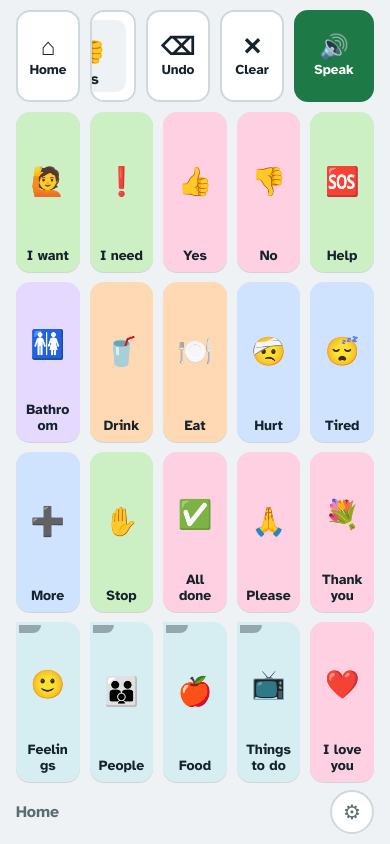
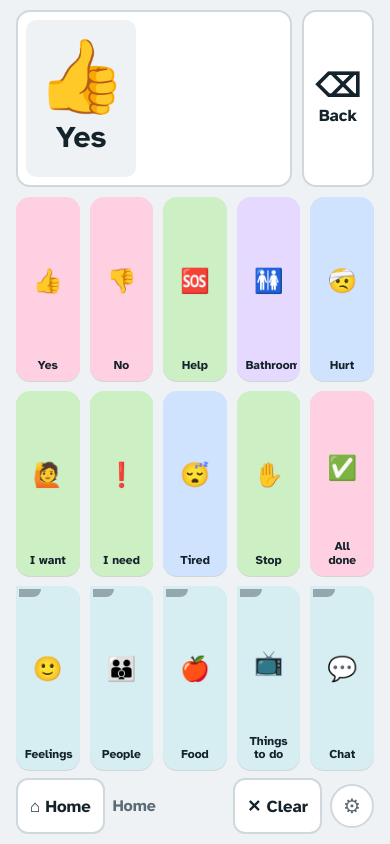
Before and after one commit to lukemallen4-bot/deanna-voice, a plain HTML site: page index.html in a window 390 px wide. Both pictures are taken after a click on the button "Yes". Drawn offline with Linux system fonts and the light colour scheme.

Commit message:
Full-width sentence bar, 3 rows, sturdier settings gear
Sentence bar spans the screen with only a Back button; Home and Clear
move to the bottom. Grid drops to 3 rows with a new Chat page. The gear
hold no longer cancels when the phone claims the long touch.

Co-Authored-By: Claude Opus 5.5 <noreply@anthropic.com>
Claude-Session: https://claude.ai/code/session_01RfevBYshzBSbmzwJAWbFiq

```diff
--- a/index.html
+++ b/index.html
@@ -48,17 +48,18 @@ button{font:inherit;color:inherit}
   padding-block:10px;padding-left:max(16px, env(safe-area-inset-left, 0px));padding-right:max(16px, env(safe-area-inset-right, 0px))}
 
 /* message strip */
-.top{display:flex;gap:10px;align-items:stretch;min-height:96px}
+.top{display:flex;gap:10px;align-items:stretch;height:clamp(110px,21vh,180px);flex:0 0 auto}
 .navbtn,.tool{border:2px solid var(--line);background:var(--panel);border-radius:var(--r);min-width:96px;
   display:flex;flex-direction:column;align-items:center;justify-content:center;gap:2px;font-weight:700;font-size:1.05rem;cursor:pointer;touch-action:manipulation}
 .navbtn .ico,.tool .ico{font-size:2rem;line-height:1}
 .strip{flex:1;min-width:0;display:flex;gap:8px;align-items:center;overflow-x:auto;padding:8px;border-radius:var(--r);
   background:var(--panel);border:2px solid var(--line);cursor:pointer;touch-action:manipulation}
 .strip:empty::before{content:attr(data-empty);color:var(--muted);font-size:1.1rem;padding-left:8px}
-.chip{flex:0 0 auto;display:flex;flex-direction:column;align-items:center;gap:2px;padding:4px 8px;border-radius:10px;background:var(--bg);min-width:64px}
-.chip img{width:44px;height:44px;object-fit:cover;border-radius:6px}
-.chip .em{font-size:34px;line-height:44px}
-.chip span{font-weight:700;font-size:.95rem}
+.chip{flex:0 0 auto;height:100%;box-sizing:border-box;display:flex;flex-direction:column;align-items:center;justify-content:center;gap:4px;padding:6px 10px;border-radius:10px;background:var(--bg);min-width:80px}
+.chip img{flex:1;min-height:0;max-height:60cqh;aspect-ratio:1;object-fit:cover;border-radius:8px}
+.strip{container-type:size}
+.chip .em{font-size:clamp(28px,46cqh,80px);line-height:1}
+.chip span{font-weight:700;font-size:clamp(15px,20cqh,30px);white-space:nowrap}
 .speakbtn{background:var(--speak);color:var(--speak-fg);border-color:var(--speak);min-width:120px;font-size:1.2rem}
 
 /* board */
@@ -70,7 +71,9 @@ button{font:inherit;color:inherit}
 .cell .pic{flex:1;min-height:0;width:100%;display:flex;align-items:center;justify-content:center}
 .cell .pic img{max-width:100%;max-height:100%;object-fit:contain;border-radius:8px}
 .cell .pic .em{font-size:clamp(28px,6vmin,72px);line-height:1}
-.cell .lbl{font-weight:700;font-size:clamp(14px,2.4vmin,24px);text-align:center;line-height:1.1;overflow-wrap:anywhere}
+.cell{container-type:size}
+.cell .lbl{font-weight:700;font-size:clamp(12px,min(13cqw,15cqh),26px);text-align:center;line-height:1.1;overflow-wrap:normal;word-break:normal;hyphens:none;max-width:100%}
+.cell .pic .em{font-size:clamp(24px,min(38cqw,40cqh),80px)}
 .cell.folder{border-top-left-radius:0}
 .cell.folder::after{content:"";position:absolute;top:0;left:0;width:38%;height:8px;background:var(--fg);opacity:.35;border-bottom-right-radius:8px}
 .cell.pressed{border-color:var(--fg);transform:scale(.97)}
@@ -120,16 +123,14 @@ button{font:inherit;color:inherit}
 .note{font-size:.85rem;color:var(--muted)}
 :focus-visible{outline:3px solid var(--accent);outline-offset:2px}
 @media (prefers-reduced-motion: reduce){.cell.holding .hold,.gear.holding .ring{transition:none}.cell.pressed{transform:none}}
-@media (max-width:640px){.top{min-height:76px}.navbtn,.tool{min-width:64px;font-size:.85rem}.speakbtn{min-width:80px}.navbtn .ico,.tool .ico{font-size:1.5rem}}
+.foot{flex-wrap:wrap}
+@media (max-width:640px){.tool{min-width:72px}.pager{min-width:0;padding:0 12px}.foot{gap:8px}}
 </style>
 
 <div id="app">
   <div class="top">
-    <button class="navbtn" id="homeBtn" aria-label="Home"><span class="ico">⌂</span>Home</button>
-    <div class="strip" id="strip" data-empty="Tap pictures to build a sentence" role="button" aria-label="Sentence. Tap to speak."></div>
-    <button class="tool" id="backspaceBtn" aria-label="Remove last word"><span class="ico">⌫</span>Undo</button>
-    <button class="tool" id="clearBtn" aria-label="Clear sentence"><span class="ico">✕</span>Clear</button>
-    <button class="tool speakbtn" id="speakBtn" aria-label="Speak sentence"><span class="ico">🔊</span>Speak</button>
+    <div class="strip" id="strip" data-empty="Tap pictures to build a sentence. Tap here to say it." role="button" aria-label="Sentence. Tap to say it."></div>
+    <button class="tool" id="backspaceBtn" aria-label="Remove last word"><span class="ico">⌫</span>Back</button>
   </div>
   <div id="editbar" class="editbar" hidden>
     <span>Editing: tap a picture to change it</span><span class="sp"></span>
@@ -139,9 +140,11 @@ button{font:inherit;color:inherit}
   <div class="boardwrap">
     <div class="grid" id="grid"></div>
     <div class="foot">
-      <button class="pager" id="prevBtn" hidden>◀ Back page</button>
+      <button class="pager homebtn" id="homeBtn" aria-label="Home page">⌂ Home</button>
+      <button class="pager" id="prevBtn" hidden>◀ Page</button>
       <span class="name" id="boardName"></span>
-      <button class="pager" id="nextBtn" hidden>More ▶</button>
+      <button class="pager" id="nextBtn" hidden>Page ▶</button>
+      <button class="pager" id="clearBtn" aria-label="Clear sentence">✕ Clear</button>
       <button class="gear" id="gear" aria-label="Caregiver settings, hold for 2 seconds"><span class="ring"></span><span style="position:relative">⚙</span></button>
     </div>
   </div>
@@ -152,7 +155,7 @@ button{font:inherit;color:inherit}
 
 <script>
 (function(){
-const KEY='deanna-voice-v1';
+const KEY='deanna-voice-v2';
 const COLORS=[['people','People'],['action','Doing words'],['desc','Describing'],['thing','Things'],['social','Social'],['place','Places'],['question','Questions'],['folder','Folder']];
 let uid=Date.now()%100000;
 const id=()=>'i'+(uid++).toString(36);
@@ -162,14 +165,16 @@ const fold=(label,emoji,link)=>it(label,emoji,'folder',{link});
 function starter(){
   return {
     version:1,
-    settings:{cols:5,rows:4,mode:'sentence',holdMs:0,repeatMs:800,voiceURI:'',rate:0.9,pitch:1,pin:'1234',theme:''},
+    settings:{cols:5,rows:3,mode:'sentence',holdMs:0,repeatMs:800,voiceURI:'',rate:0.9,pitch:1,pin:'1234',theme:''},
     home:'home',
     boards:{
       home:{name:'Home',items:[
-        it('I want','🙋','action'),it('I need','❗','action'),it('Yes','👍','social'),it('No','👎','social'),it('Help','🆘','action'),
-        it('Bathroom','🚻','place'),it('Drink','🥤','thing'),it('Eat','🍽️','thing'),it('Hurt','🤕','desc'),it('Tired','😴','desc'),
-        it('More','➕','desc'),it('Stop','✋','action'),it('All done','✅','social'),it('Please','🙏','social'),it('Thank you','💐','social'),
-        fold('Feelings','🙂','feel'),fold('People','👪','people'),fold('Food','🍎','food'),fold('Things to do','📺','do'),it('I love you','❤️','social')]},
+        it('Yes','👍','social'),it('No','👎','social'),it('Help','🆘','action'),it('Bathroom','🚻','place'),it('Hurt','🤕','desc'),
+        it('I want','🙋','action'),it('I need','❗','action'),it('Tired','😴','desc'),it('Stop','✋','action'),it('All done','✅','social'),
+        fold('Feelings','🙂','feel'),fold('People','👪','people'),fold('Food','🍎','food'),fold('Things to do','📺','do'),fold('Chat','💬','chat')]},
+      chat:{name:'Chat',items:[
+        it('Hello','👋','social'),it('Goodbye','🙋‍♀️','social'),it('Please','🙏','social'),it('Thank you','💐','social'),it('I love you','❤️','social'),
+        it('How are you?','❓','question'),it('Wait','⏳','action'),it('Again','🔁','desc'),it('I don\'t know','🤷','social'),it('Sorry','😔','social')]},
       feel:{name:'Feelings',items:[
         it('Happy','😀','desc'),it('Sad','😢','desc'),it('Angry','😠','desc'),it('Scared','😨','desc'),it('Sick','🤢','desc'),
         it('Cold','🥶','desc'),it('Hot','🥵','desc'),it('Bored','😑','desc'),it('Excited','🤩','desc'),it('Uncomfortable','😣','desc'),
@@ -178,7 +183,7 @@ function starter(){
         it('Luke','🧑','people'),it('Mom','👩','people'),it('Dad','👨','people'),it('Caregiver','🧑‍⚕️','people'),it('Nurse','👩‍⚕️','people'),
         it('Doctor','🩺','people'),it('Friend','🧑‍🤝‍🧑','people'),it('Me','🙋','people'),it('You','👉','people')]},
       food:{name:'Food',items:[
-        it('Water','💧','thing'),it('Juice','🧃','thing'),it('Coffee','☕','thing'),it('Milk','🥛','thing'),it('Snack','🍪','thing'),
+        it('Eat','🍽️','action'),it('Drink','🥤','action'),it('More','➕','desc'),it('Water','💧','thing'),it('Juice','🧃','thing'),it('Coffee','☕','thing'),it('Milk','🥛','thing'),it('Snack','🍪','thing'),
         it('Breakfast','🥣','thing'),it('Lunch','🥪','thing'),it('Dinner','🍲','thing'),it('Hungry','😋','desc'),it('Thirsty','🫗','desc')]},
       do:{name:'Things to do',items:[
         it('Watch TV','📺','action'),it('Music','🎵','action'),it('Go outside','🌳','action'),it('Go for a ride','🚗','action'),it('Bed','🛏️','place'),
@@ -290,7 +295,6 @@ function tapItem(i){
   sentence.push(i);renderStrip();speak(words(i));
 }
 bindPress($('#homeBtn'),()=>{board=S.home;page=0;stack=[];render()});
-bindPress($('#speakBtn'),()=>speak(sentence.map(words).join(' ')));
 bindPress($('#strip'),()=>speak(sentence.map(words).join(' ')));
 bindPress($('#backspaceBtn'),()=>{sentence.pop();renderStrip()});
 bindPress($('#clearBtn'),()=>{sentence=[];renderStrip()});
@@ -298,11 +302,15 @@ bindPress($('#prevBtn'),()=>{page--;render()},{always:true});
 bindPress($('#nextBtn'),()=>{page++;render()},{always:true});
 
 /* hold-for-2-seconds gear opens PIN pad */
-(function(){const g=$('#gear');let t=null;
-  g.addEventListener('pointerdown',e=>{e.preventDefault();g.classList.add('holding');t=setTimeout(()=>{t=null;g.classList.remove('holding');editing?openSettings():askPin()},2000)});
-  const stop=()=>{if(t){clearTimeout(t);t=null}g.classList.remove('holding')};
-  g.addEventListener('pointerup',stop);g.addEventListener('pointerleave',stop);g.addEventListener('pointercancel',stop);
+/* Phones can cancel a long touch for their own gestures, so the timer only stops when the finger really lifts early. */
+(function(){const g=$('#gear');let t=null,down=0;
+  const open=()=>{t=null;g.classList.remove('holding');editing?openSettings():askPin()};
+  const start=e=>{if(e.cancelable)e.preventDefault();if(t)return;down=Date.now();g.classList.add('holding');t=setTimeout(open,2000)};
+  const lift=()=>{if(t&&Date.now()-down<1900){clearTimeout(t);t=null;g.classList.remove('holding')}};
+  if(window.PointerEvent){g.addEventListener('pointerdown',start);document.addEventListener('pointerup',lift,true)}
+  else{g.addEventListener('touchstart',start,{passive:false});document.addEventListener('touchend',lift,true)}
   g.addEventListener('contextmenu',e=>e.preventDefault());
+  g.addEventListener('click',e=>e.preventDefault());
 })();
 $('#doneBtn').onclick=()=>{editing=false;save();render()};
 $('#settingsBtn').onclick=()=>openSettings();
@@ -384,7 +392,7 @@ function openSettings(){
     <div class="field"><label for="s-name">Name of this page</label><input type="text" id="s-name" value="${esc(bd.name)}"></div>
     <div class="row"><div class="field"><label for="s-cols">Pictures across</label><input type="number" id="s-cols" min="2" max="10" value="${st.cols}"></div>
       <div class="field"><label for="s-rows">Pictures down</label><input type="number" id="s-rows" min="1" max="8" value="${st.rows}"></div></div>
-    <p class="note">Measure a button with a ruler after saving. On a 10 inch tablet, 5 across by 4 down gives buttons about 1.5 inches wide.</p>
+    <p class="note">Measure a button with a ruler after saving. On a 10 or 11 inch tablet, 5 across by 3 down gives buttons about 1.5 to 1.8 inches wide.</p>
     <div class="field"><label for="s-mode">When she taps a picture</label><select id="s-mode">
       <option value="sentence" ${st.mode==='sentence'?'selected':''}>Say it and add it to the sentence</option>
       <option value="speak" ${st.mode==='speak'?'selected':''}>Just say it</option></select></div>
--- a/sw.js
+++ b/sw.js
@@ -1,5 +1,5 @@
 // Offline support: keep the app and its font on the tablet, so her voice works without Wi-Fi.
-const CACHE='deanna-voice-v2';
+const CACHE='deanna-voice-v3';
 const FILES=['./','index.html','manifest.webmanifest','icon-192.png','icon-512.png'];
 self.addEventListener('install',e=>{e.waitUntil(caches.open(CACHE).then(c=>c.addAll(FILES)).then(()=>self.skipWaiting()))});
 self.addEventListener('activate',e=>{e.waitUntil(caches.keys().then(ks=>Promise.all(ks.filter(k=>k!==CACHE).map(k=>caches.delete(k)))).then(()=>self.clients.claim()))});
```
Also changed, not shown: source.html (+35 -27 lines).
